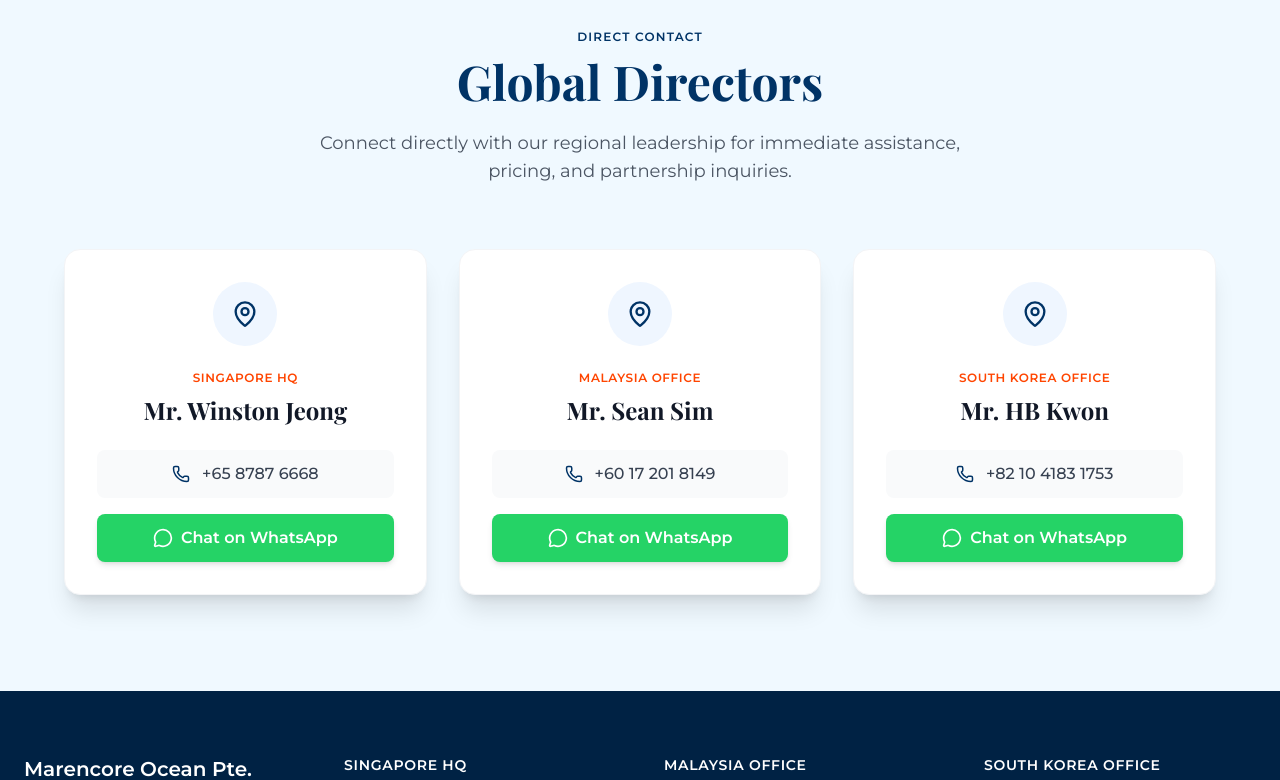
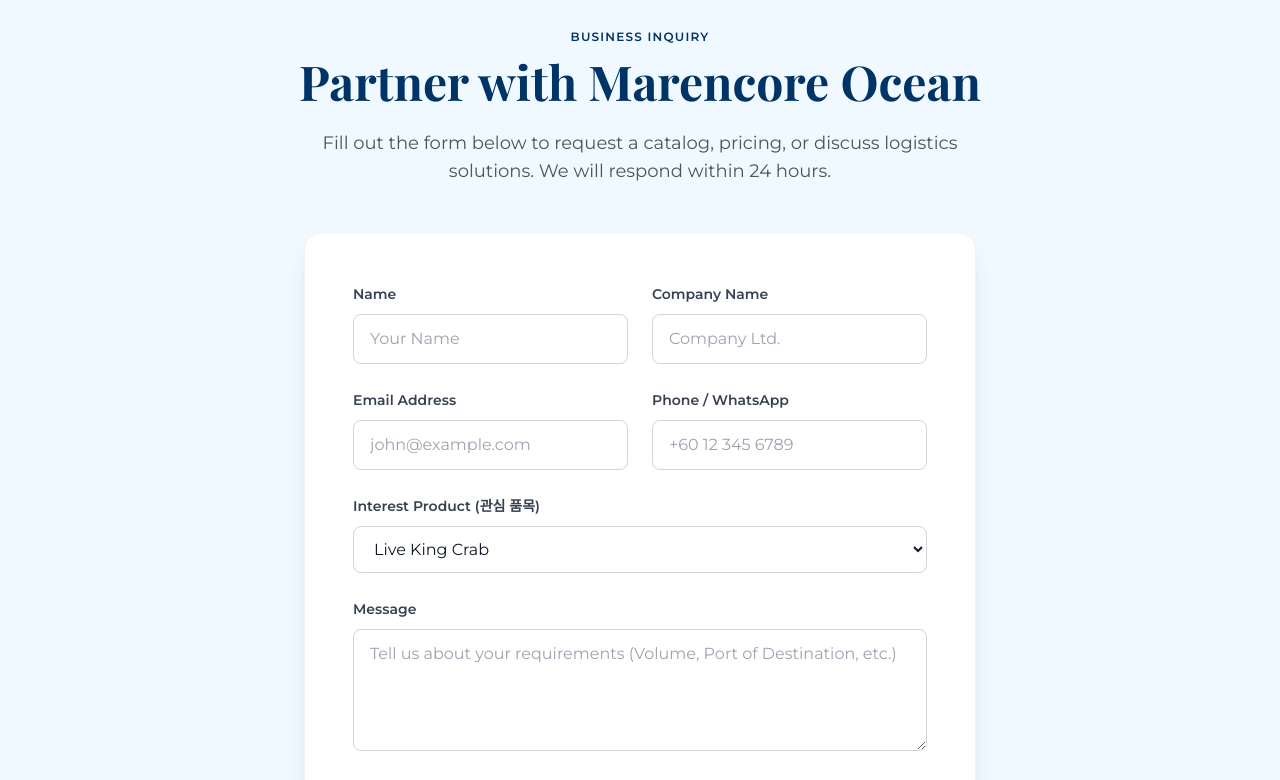
Before and after one commit to seansim-kor/Marencore, a React (Vite) app: page /#/ in a window 1280 px wide. Shown: the part 5280-6060 px from the top of the page. Built offline with nearby package versions, Linux system fonts and the light colour scheme.

Commit message:
feat: Redesign lead generation form
Replaces direct contact director list with a unified inquiry form. Improves user experience by centralizing contact options and streamlining the lead generation process.

```diff
--- a/components/LeadGenForm.tsx
+++ b/components/LeadGenForm.tsx
@@ -1,86 +1,110 @@
 import React from 'react';
-import { Phone, Mail, MapPin, MessageCircle } from 'lucide-react';
-import { Director } from '../types';
-
-const directors: Director[] = [
-  {
-    region: 'Singapore HQ',
-    name: 'Mr. Winston Jeong',
-    phone: '+65 8787 6668'
-  },
-  {
-    region: 'Malaysia Office',
-    name: 'Mr. Sean Sim',
-    phone: '+60 17 201 8149'
-  },
-  {
-    region: 'South Korea Office',
-    name: 'Mr. HB Kwon',
-    phone: '+82 10 4183 1753'
-  }
-];
+import { Send } from 'lucide-react';
 
 export const ContactSection: React.FC = () => {
-  const handleWhatsApp = (phone: string) => {
-    const cleanNumber = phone.replace(/\D/g, '');
-    window.open(`https://wa.me/${cleanNumber}`, '_blank');
-  };
-
   return (
     <section id="lead-form" className="py-24 bg-secondary">
       <div className="container mx-auto px-6">
-        <div className="text-center mb-16 reveal">
-          <span className="text-primary font-bold tracking-widest uppercase text-xs mb-3 block">Direct Contact</span>
+        <div className="text-center mb-12 reveal">
+          <span className="text-primary font-bold tracking-widest uppercase text-xs mb-3 block">Business Inquiry</span>
           <h2 className="text-3xl md:text-5xl font-serif font-bold text-primary mb-6">
-            Global Directors
+            Partner with Marencore Ocean
           </h2>
           <p className="text-gray-600 max-w-2xl mx-auto text-lg">
-            Connect directly with our regional leadership for immediate assistance, pricing, and partnership inquiries.
+            Fill out the form below to request a catalog, pricing, or discuss logistics solutions. We will respond within 24 hours.
           </p>
         </div>
 
-        <div className="grid md:grid-cols-3 gap-8 max-w-6xl mx-auto">
-          {directors.map((director, idx) => (
-            <div
-              key={idx}
-              className={`reveal-scale delay-${idx * 100} bg-white p-8 rounded-2xl shadow-xl border border-gray-100 hover:-translate-y-2 transition-transform duration-300 flex flex-col items-center text-center group`}
-            >
-              <div className="w-16 h-16 bg-blue-50 text-primary rounded-full flex items-center justify-center mb-6 group-hover:bg-primary group-hover:text-white transition-colors duration-300">
-                <MapPin size={28} />
+        <div className="max-w-2xl mx-auto bg-white rounded-2xl shadow-xl border border-gray-100 p-8 md:p-12 reveal-scale">
+          <form action="https://formspree.io/f/xwvnkyqz" method="POST" className="space-y-6">
+
+            <div className="grid md:grid-cols-2 gap-6">
+              <div className="space-y-2">
+                <label htmlFor="name" className="text-sm font-bold text-gray-700">Name</label>
+                <input
+                  type="text"
+                  id="name"
+                  name="name"
+                  required
+                  className="w-full px-4 py-3 rounded-lg border border-gray-300 focus:border-primary focus:ring-2 focus:ring-primary/20 outline-none transition-all"
+                  placeholder="Your Name"
+                />
+              </div>
+              <div className="space-y-2">
+                <label htmlFor="company" className="text-sm font-bold text-gray-700">Company Name</label>
+                <input
+                  type="text"
+                  id="company"
+                  name="company"
+                  required
+                  className="w-full px-4 py-3 rounded-lg border border-gray-300 focus:border-primary focus:ring-2 focus:ring-primary/20 outline-none transition-all"
+                  placeholder="Company Ltd."
+                />
+              </div>
             </div>
 
-              <h3 className="text-xs font-bold text-accent uppercase tracking-wider mb-2">{director.region}</h3>
-              <h4 className="text-2xl font-serif font-bold text-gray-900 mb-6">{director.name}</h4>
+            <div className="grid md:grid-cols-2 gap-6">
+              <div className="space-y-2">
+                <label htmlFor="email" className="text-sm font-bold text-gray-700">Email Address</label>
+                <input
+                  type="email"
+                  id="email"
+                  name="email"
+                  required
+                  className="w-full px-4 py-3 rounded-lg border border-gray-300 focus:border-primary focus:ring-2 focus:ring-primary/20 outline-none transition-all"
+                  placeholder="john@example.com"
+                />
+              </div>
+              <div className="space-y-2">
+                <label htmlFor="phone" className="text-sm font-bold text-gray-700">Phone / WhatsApp</label>
+                <input
+                  type="tel"
+                  id="phone"
+                  name="phone"
+                  required
+                  className="w-full px-4 py-3 rounded-lg border border-gray-300 focus:border-primary focus:ring-2 focus:ring-primary/20 outline-none transition-all"
+                  placeholder="+60 12 345 6789"
+                />
+              </div>
+            </div>
 
-              <div className="space-y-4 w-full">
-                <a
-                  href={`tel:${director.phone.replace(/\s/g, '')}`}
-                  className="flex items-center justify-center gap-3 p-3 rounded-lg bg-gray-50 hover:bg-gray-100 text-gray-700 transition-colors"
+            <div className="space-y-2">
+              <label htmlFor="interest" className="text-sm font-bold text-gray-700">Interest Product (관심 품목)</label>
+              <select
+                id="interest"
+                name="interest"
+                className="w-full px-4 py-3 rounded-lg border border-gray-300 focus:border-primary focus:ring-2 focus:ring-primary/20 outline-none transition-all bg-white"
               >
-                  <Phone size={18} className="text-primary" />
-                  <span className="font-medium">{director.phone}</span>
-                </a>
+                <option value="Live King Crab">Live King Crab</option>
+                <option value="Frozen King Crab">Frozen King Crab</option>
+                <option value="Logistics Services">Logistics Services</option>
+                <option value="Other">Other</option>
+              </select>
+            </div>
 
-                {director.email && (
-                  <a
-                    href={`mailto:${director.email}`}
-                    className="flex items-center justify-center gap-3 p-3 rounded-lg bg-gray-50 hover:bg-gray-100 text-gray-700 transition-colors"
-                  >
-                    <Mail size={18} className="text-primary" />
-                    <span className="font-medium">{director.email}</span>
-                  </a>
-                )}
+            <div className="space-y-2">
+              <label htmlFor="message" className="text-sm font-bold text-gray-700">Message</label>
+              <textarea
+                id="message"
+                name="message"
+                rows={4}
+                className="w-full px-4 py-3 rounded-lg border border-gray-300 focus:border-primary focus:ring-2 focus:ring-primary/20 outline-none transition-all"
+                placeholder="Tell us about your requirements (Volume, Port of Destination, etc.)"
+              ></textarea>
+            </div>
 
             <button
-                  onClick={() => handleWhatsApp(director.phone)}
-                  className="w-full flex items-center justify-center gap-2 p-3 rounded-lg bg-[#25D366] hover:bg-[#128C7E] text-white font-bold transition-colors shadow-md mt-4 hover:shadow-lg transform active:scale-95"
+              type="submit"
+              className="w-full bg-accent hover:bg-orange-600 text-white font-bold py-4 rounded-lg shadow-lg hover:shadow-xl transition-all transform hover:-translate-y-1 flex items-center justify-center gap-2"
             >
-                  <MessageCircle size={20} />
-                  Chat on WhatsApp
+              <Send size={20} />
+              Send Inquiry
             </button>
-              </div>
-            </div>
-          ))}
+
+            <p className="text-xs text-gray-500 text-center mt-4">
+              By submitting this form, you agree to our privacy policy. We respect your inbox.
+            </p>
+          </form>
         </div>
       </div>
     </section>
```
Lines whose indentation alone changed are shown as unchanged.
